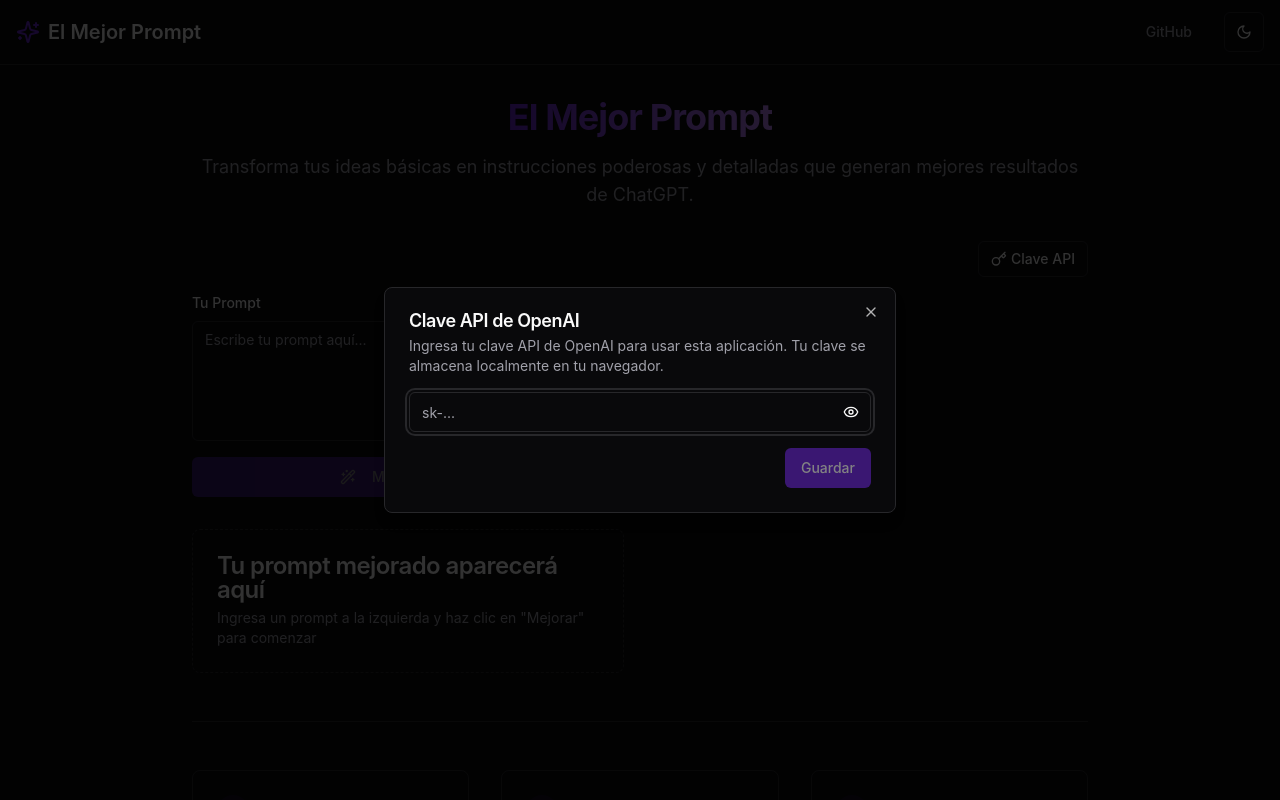
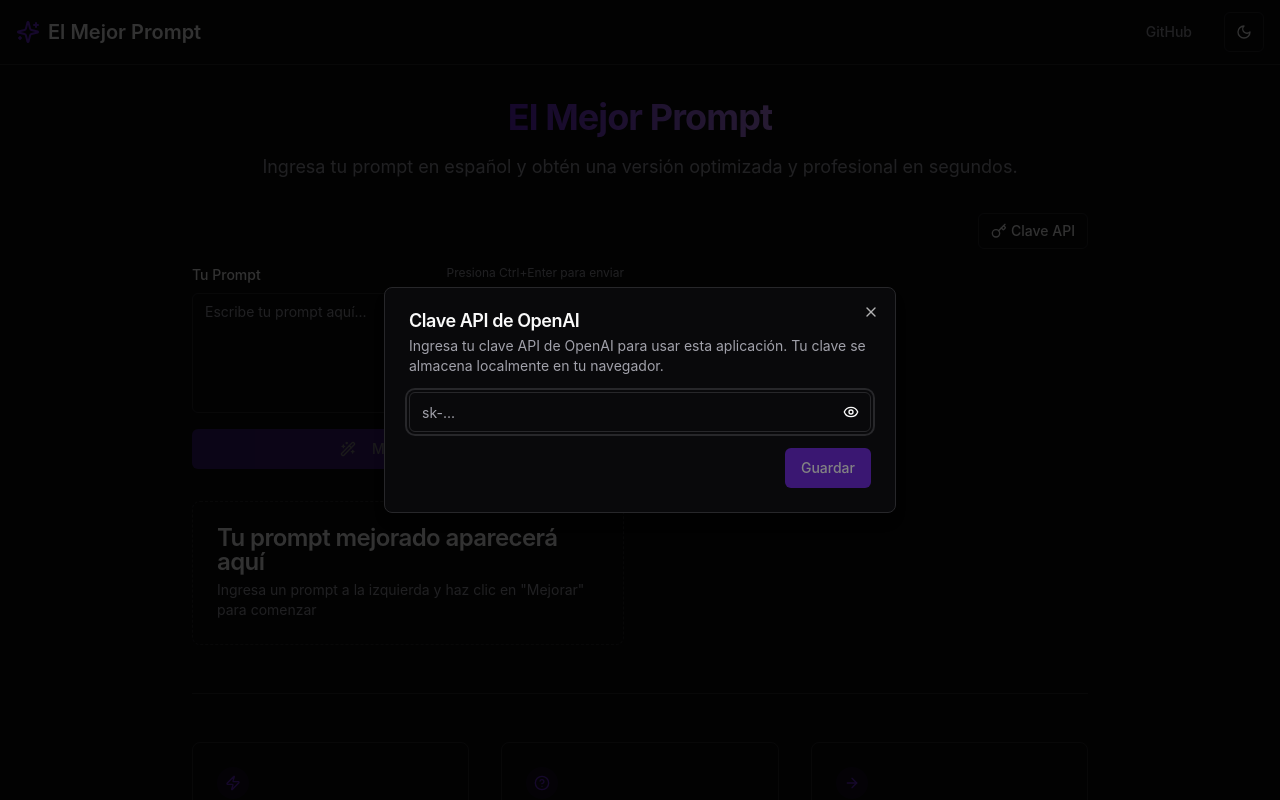
Before and after one commit to aricaldoni/el-mejor-promp, a React (Vite) app: page / in a window 1280 px wide. Shown: the top 800 px of the page. Built offline with nearby package versions, Linux system fonts and the light colour scheme.

Commit message:
Refactor: Update description text
Update the description text on the index page.

```diff
--- a/src/pages/Index.tsx
+++ b/src/pages/Index.tsx
@@ -54,8 +54,7 @@ const Index = () => {
               </span>
             </h1>
             <p className="mt-4 text-lg text-muted-foreground">
-              Transforma tus ideas básicas en instrucciones poderosas y detalladas
-              que generan mejores resultados de ChatGPT.
+              Ingresa tu prompt en español y obtén una versión optimizada y profesional en segundos.
             </p>
           </div>
 
```
